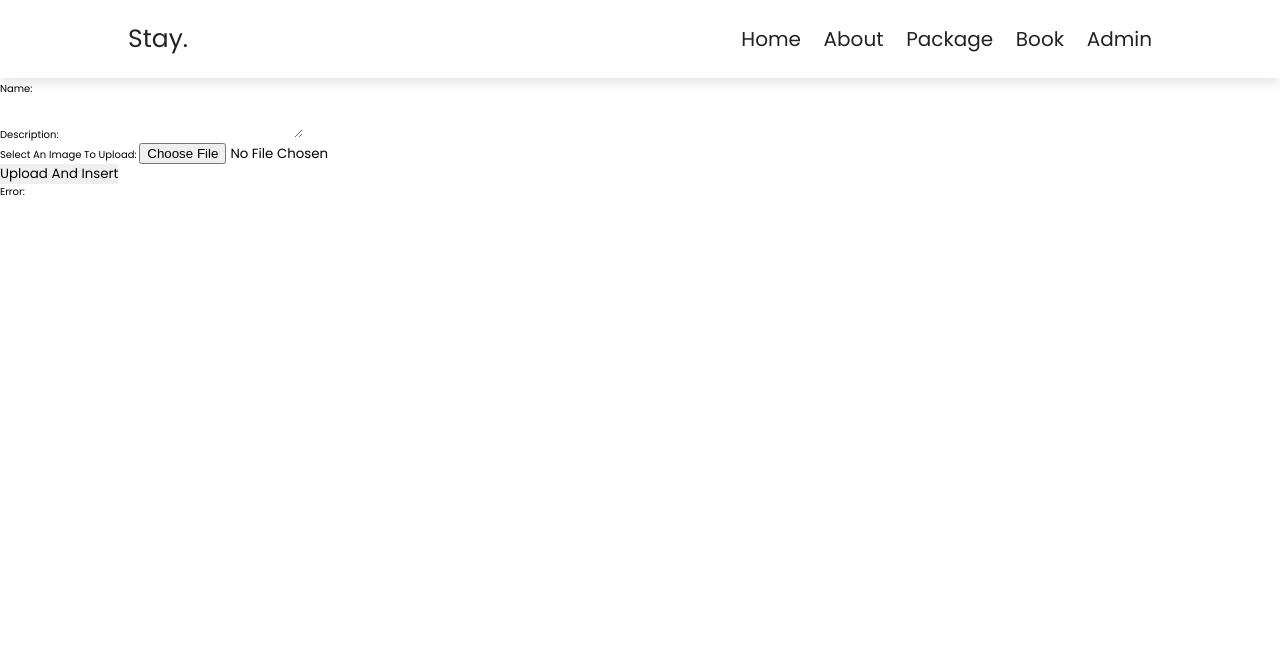
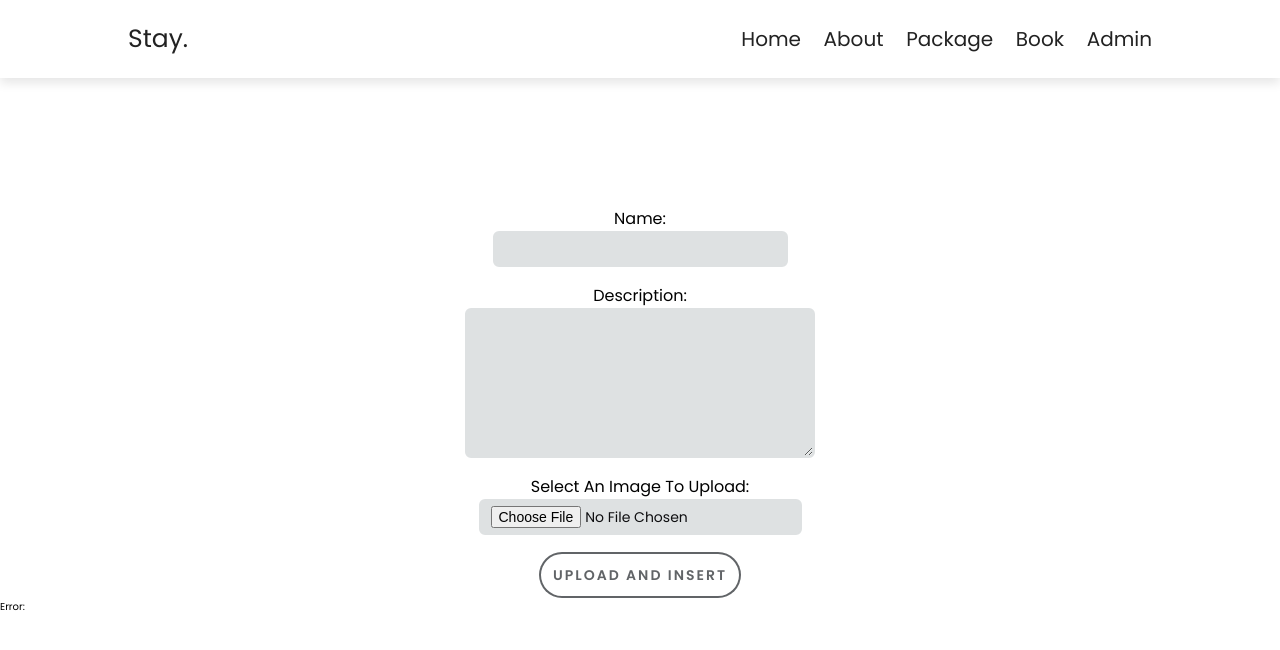
Before and after one commit to namangathani/Travel-Website, a PHP site: page /update_packages.php in a window 1280 px wide. Shown: the top 650 px of the page. Run offline with PHP 8.4, Linux system fonts and the light colour scheme; data that the repository does not hold is empty.

Commit message:
final app

```diff
--- a/assets/css/style.css
+++ b/assets/css/style.css
@@ -685,3 +685,114 @@
    }
 
 }
+
+
+/* Style for the parent container */
+.nahh {
+   display: flex;
+   flex-direction: row;
+   justify-content: center;
+   align-items: center;
+   list-style-type: none;
+   padding: 0;
+   margin: 0;
+   border-radius: 10px;
+   font-size: 2rem;
+}
+
+/* Style for list items */
+.nahh li {
+   margin: 0;
+   padding: 20px 40px; /* Add padding to create clickable areas */
+   transition: background-color 0.3s, transform 0.2s;
+}
+
+/* Style for links */
+.nahh li a {
+   color: #333; /* Dark text color */
+   text-decoration: none;
+   display: block;
+   transition: color 0.3s; /* Smooth color transition on hover */
+}
+
+/* Hover effect */
+.nahh li:hover {
+   background-color: #e0e0e0; /* Light background color on hover */
+   transform: scale(1.02); /* Slight scale-up effect */
+}
+
+.nahh li a:hover {
+   color: #555; /* Darker text color on hover */
+}
+
+.update_package{
+
+   font-size: 14px;
+   border-radius: 6px;
+   line-height: 1.5;
+   padding: 5px 10px;
+   transition: box-shadow 100ms ease-in, border 100ms ease-in, background-color 100ms ease-in;
+   border: 2px solid #dee1e2;
+   color: rgb(14, 14, 16);
+   background: #dee1e2;
+   display: block;
+   height: 36px;
+   :hover {
+       border-color: #ccc;
+   }
+   :focus{
+       border-color: #9147ff;
+       background: #fff;
+   }
+
+}
+
+.package_submit{
+
+   display: inline-block;
+   outline: none;
+   cursor: pointer;
+   font-size: 14px;
+   line-height: 1;
+   border-radius: 500px;
+   transition-property: background-color,border-color,color,box-shadow,filter;
+   transition-duration: .3s;
+   border: 1px solid transparent;
+   letter-spacing: 2px;
+   min-width: 160px;
+   text-transform: uppercase;
+   white-space: normal;
+   font-weight: 700;
+   text-align: center;
+   padding: 16px 14px 18px;
+   color: #616467;
+   box-shadow: inset 0 0 0 2px #616467;
+   background-color: transparent;
+   height: 48px;
+
+
+   transform: scale(0.5rem);
+
+}
+
+.package_submit:hover{
+   color: #fff;
+   background-color: #616467;
+}
+
+.package_form{
+   margin-top: 10%;
+   display: flex;
+   flex-direction: column;
+   justify-content: center;
+   align-items: center;
+}
+
+.package_form label{
+   font-size: medium;
+}
+
+.package_form textarea{
+   height: 150px;
+   width: 350px;
+}
--- a/mailing.php
+++ b/mailing.php
@@ -17,8 +17,8 @@
             $mail->isSMTP();
             $mail->Host       = 'smtp.gmail.com';
             $mail->SMTPAuth   = true;
-            $mail->Username   = 'naman.gathani@somaiya.edu';
-            $mail->Password   = '';
+            $mail->Username   = 'rahul.dandona@somaiya.edu';
+            $mail->Password   = 'GEZ2NJCR';
             $mail->SMTPSecure = PHPMailer::ENCRYPTION_SMTPS;
             $mail->Port       = 465;
 
--- a/update_packages.php
+++ b/update_packages.php
@@ -6,13 +6,10 @@
    <meta name="viewport" content="width=device-width, initial-scale=1.0">
    <title>Insert into Packages</title>
 
-   <!-- swiper css link -->
    <link rel="stylesheet" href="https://unpkg.com/swiper@7/swiper-bundle.min.css" />
 
-   <!-- font awesome cdn link -->
    <link rel="stylesheet" href="https://cdnjs.cloudflare.com/ajax/libs/font-awesome/5.15.4/css/all.min.css">
 
-   <!-- custom css file link -->
    <link rel="stylesheet" href="assets/css/style.css">
 
 </head>
@@ -30,17 +27,18 @@
         <div id="menu-btn" class="fas fa-bars"></div>
     </section>
 
-    <form action="" method="post" enctype="multipart/form-data">
+    <form method="post" enctype="multipart/form-data" class="package_form">
+
         <label for="name">Name:</label>
-        <input type="text" name="name" id="name" required><br>
+        <input class="update_package" type="text" name="name" id="name" required><br>
 
         <label for="description">Description:</label>
-        <textarea name="description" id="description" required></textarea><br>
+        <textarea class="update_package" name="description" id="description" required></textarea><br>
 
         <label for="image">Select an image to upload:</label>
-        <input type="file" name="image" id="image" required><br>
+        <input class="update_package"type="file" name="image" id="image" required><br>
 
-        <input type="submit" value="Upload and Insert" name="submit">
+        <input class="package_submit" type="submit" value="Upload and Insert" name="submit">
     </form>
 
     <?php
@@ -50,11 +48,9 @@
         $password = '';
         $database = 'Book_db';
 
-        // Get form data
         $name = $_POST['name'];
         $description = $_POST['description'];
 
-        // Upload image
         $uploadDirectory = $_SERVER['DOCUMENT_ROOT'] . '/Travel-Website/assets/images/';
 
         if (!file_exists($uploadDirectory)) {
@@ -68,7 +64,6 @@
             $downloadedFileName = '/Applications/XAMPP/xamppfiles/htdocs/Travel-Website/assets/images/' . $image['name']; // Set the path where you want to save the image
 
             if (move_uploaded_file($image['tmp_name'], $downloadedFileName)) {
-                // Create a PDO database connection
                 try {
                     $pdo = new PDO("mysql:host=$host;dbname=$database", $username, $password);
                     $pdo->setAttribute(PDO::ATTR_ERRMODE, PDO::ERRMODE_EXCEPTION);
```
Also changed, not shown: about.php (+0 -16 lines), book.php (+0 -11 lines), dashboard.php (+1 -6 lines), login.php (+0 -13 lines), package.php (+0 -11 lines), review.php (+0 -11 lines), 1 other file.
